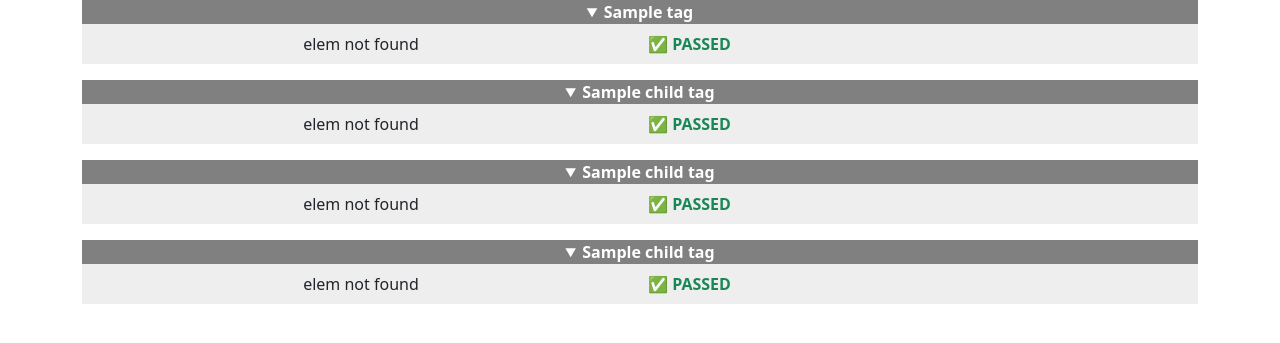
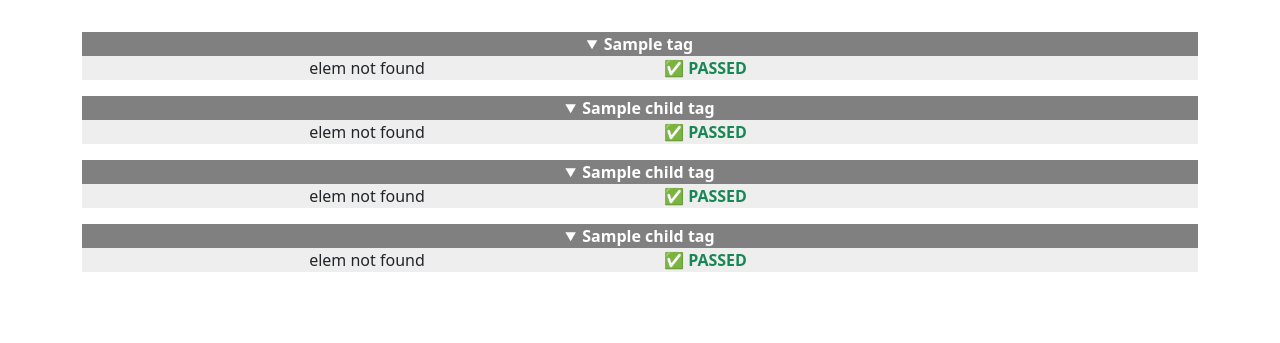
Before and after one commit to Vladiuse/atlas, a Django app: template form_checker/templates/form_checker/check_result.html in a window 1280 px wide. Shown: the part 56-399 px from the top of the page. Run offline with Django 5.2, Linux system fonts and the light colour scheme; the template is opened without the code that fills it: most values are stand-ins (such as "Sample title", 1, 10 or a date in 2020); parts of the project's set-up code (start-up, migrations or seed data) failed here and were passed over.

Commit message:
add new badges with errors

```diff
--- a/form_checker/templates/form_checker/check_result.html
+++ b/form_checker/templates/form_checker/check_result.html
@@ -14,45 +14,100 @@
     margin-top: 0;
     margin-bottom: 0;
   }
-  .row{
+
+  .row {
     background-color: #EEE;
     margin-left: 0;
     margin-right: 0;
   }
-  .col{
-    padding: 0.5rem;
+
+  .col {
+    /* padding: 0.5rem; */
+    padding-left: 1.5rem;
   }
-  table th{
+
+  table th {
     font-weight: 400;
     text-transform: lowercase;
   }
 
-  table tr{
+  table tr {
     display: flex;
   }
 
-  table th, table td{
+  table th,
+  table td {
     flex: 1;
   }
+
   table th:last-child,
-  table td:last-child{
+  table td:last-child {
     flex: 3;
   }
 
-  summary.danger{
+  .error-badge-count {
+    padding: 4px 8px;
+    border-radius: 4px;
+    display: inline-block;
+    background-color: #DDD;
+  }
+
+  .error-badge-count.danger {
+    background-color: rgb(194, 0, 0);
+  }
+
+  .error-badge-count.warning {
+    background-color: rgb(194, 149, 0);
+  }
+
+  .danger {
     background-color: #713f3f;
   }
-  summary.success{
+
+  .success {
     background-color: #489d48;
   }
-    summary.info{
+
+  .info {
     background-color: #58d0ff;
   }
-  summary.warning{
+
+  .warning {
     background-color: #9d8648;
   }
+
+  .error-message {
+    font-weight: bold;
+
+  }
+
+  .error-message::before {
+    margin-right: 6px;
+  }
+
+  .error-message-success::before {
+    content: "✅ PASSED";
+  }
+
+  .error-message-info::before {
+    content: "ℹ️ INFO:";
+  }
+
+  .error-message-warning::before {
+    content: "⚠️ WARN:";
+  }
+
+  .error-message-danger::before {
+    content: "❌ FAILED:";
+  }
 </style>
-<div class="container">
+<div class="container d-flex gap-2 my-3 justify-content-center">
+  {%for error_level, count in error_levels_stat.items%}
+  <span class="error-badge-count {%if count%} {{error_level.level}} {%endif%}"> <b>{{error_level.level}}</b> :
+    {{count}}</span>
+  {%endfor%}
+</div>
+<div class="container ">
   {% include "render_tag.html" with tag_data=tag_data %}
 </div>
 {%endblock%}
--- a/templates/render_tag.html
+++ b/templates/render_tag.html
@@ -12,14 +12,14 @@
     </div>
     <div class="col">
       <p>
-        {{tag_data.errors}}
+        <!-- {{tag_data.errors}} -->
 
         {%if tag_data.errors.non_field_errors%}
         {%for error in tag_data.errors.non_field_errors%}
-        <p class="text-{{error.level.level}}">❌ <b>FAILED</b>: {{error.message}}</p>
+        <p class="error-message error-message-{{error.level.level}} text-{{error.level.level}}">{{error.message}}</p>
         {%endfor%}
         {%else%}
-        <p class="text-success">✅ <b>PASSED</b></p>
+        <p class="error-message error-message-success text-success"></p>
         {%endif%}
       </p>
     </div>
@@ -59,10 +59,10 @@
         <td class="error-cell" >
           {%if attr_data.errors%}
           {%for error in attr_data.errors%}
-          <p class="text-{{error.level.level}}">❌ <b>FAILED</b>: {{error.message}}</p>
+          <p class="error-message error-message-{{error.level.level}} text-{{error.level.level}}">{{error.message}}</p>
           {%endfor%}
           {%else%}
-          <p class="text-success">✅ <b>PASSED</b></p>
+          <p class="error-message error-message-success text-success"></p>
           {%endif%}
         </td>
       </tr>
```
